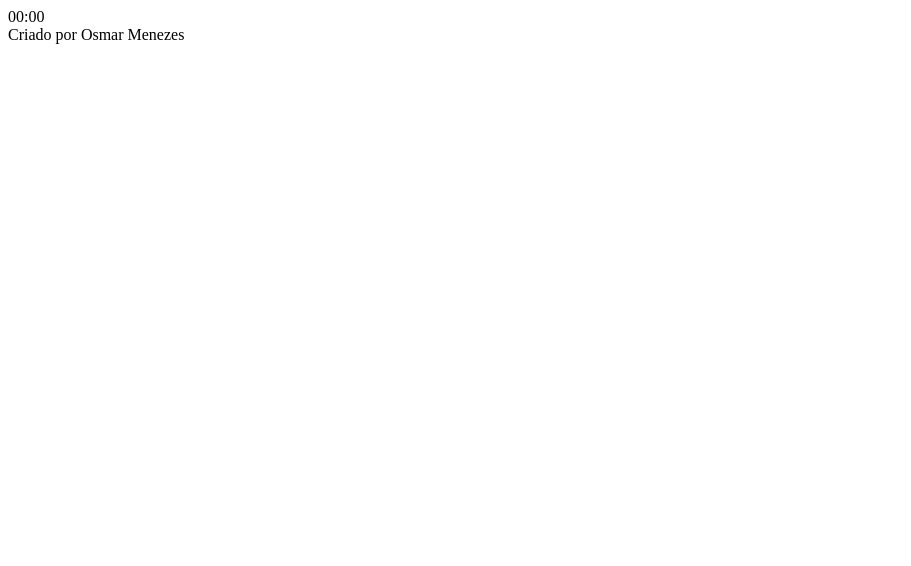
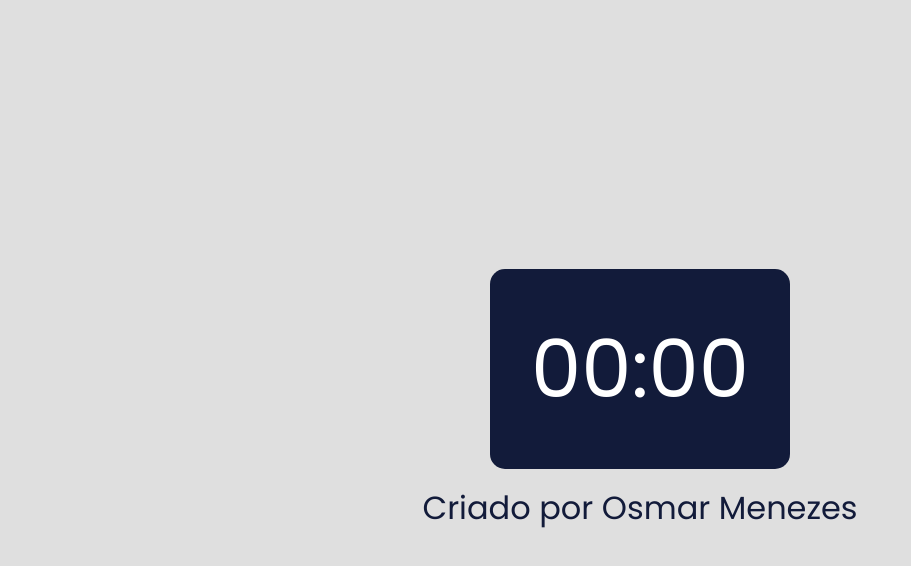
Before and after one commit to menezesosmar/relogio-digital-js, a plain HTML site: page index.html in a window 1280 px wide. Shown: the whole page, without its empty margins (0-911 px from the left). Drawn offline with Linux system fonts and the light colour scheme.

Commit message:
HTML e CSS completos.

```diff
--- a/index.html
+++ b/index.html
@@ -4,10 +4,13 @@
   <meta charset="UTF-8">
   <meta name="viewport" content="width=device-width, initial-scale=1.0">
   <link rel="stylesheet" href="./styles/styles.css">
+  <style>
+  @import url('https://fonts.googleapis.com/css2?family=Poppins:ital,wght@0,100;0,200;0,300;0,400;0,500;0,600;0,700;0,800;0,900;1,100;1,200;1,300;1,400;1,500;1,600;1,700;1,800;1,900&display=swap');
+  </style>
   <title>Relógio Digital</title>
 </head>
 <body>
-  <div class="docker-relogio">
+  <div class="relogio">
     <div class="display-relogio">00:00</div>
     <footer>Criado por Osmar Menezes</footer>
   </div>
--- a/styles/styles.css
+++ b/styles/styles.css
@@ -0,0 +1,31 @@
+* {
+  margin: 0;
+  padding: 0;
+  background-color: #dfdfdf;
+  font-family: Poppins, sans-serif;
+}
+
+.relogio {
+  height: 100vh;
+  display: flex;
+  flex-direction: column;
+  align-items: center;
+  justify-content: center;
+}
+
+.display-relogio {
+  background-color: #121b3a;
+  width: 300px;
+  height: 200px;
+  text-align: center;
+  line-height: 200px;
+  border-radius: 15px;
+  color: #ffff;
+  font-size: 5rem;
+}
+
+footer {
+  font-size: 2rem;
+  margin-top: 15px;
+  color: #121b3a;
+}
```
